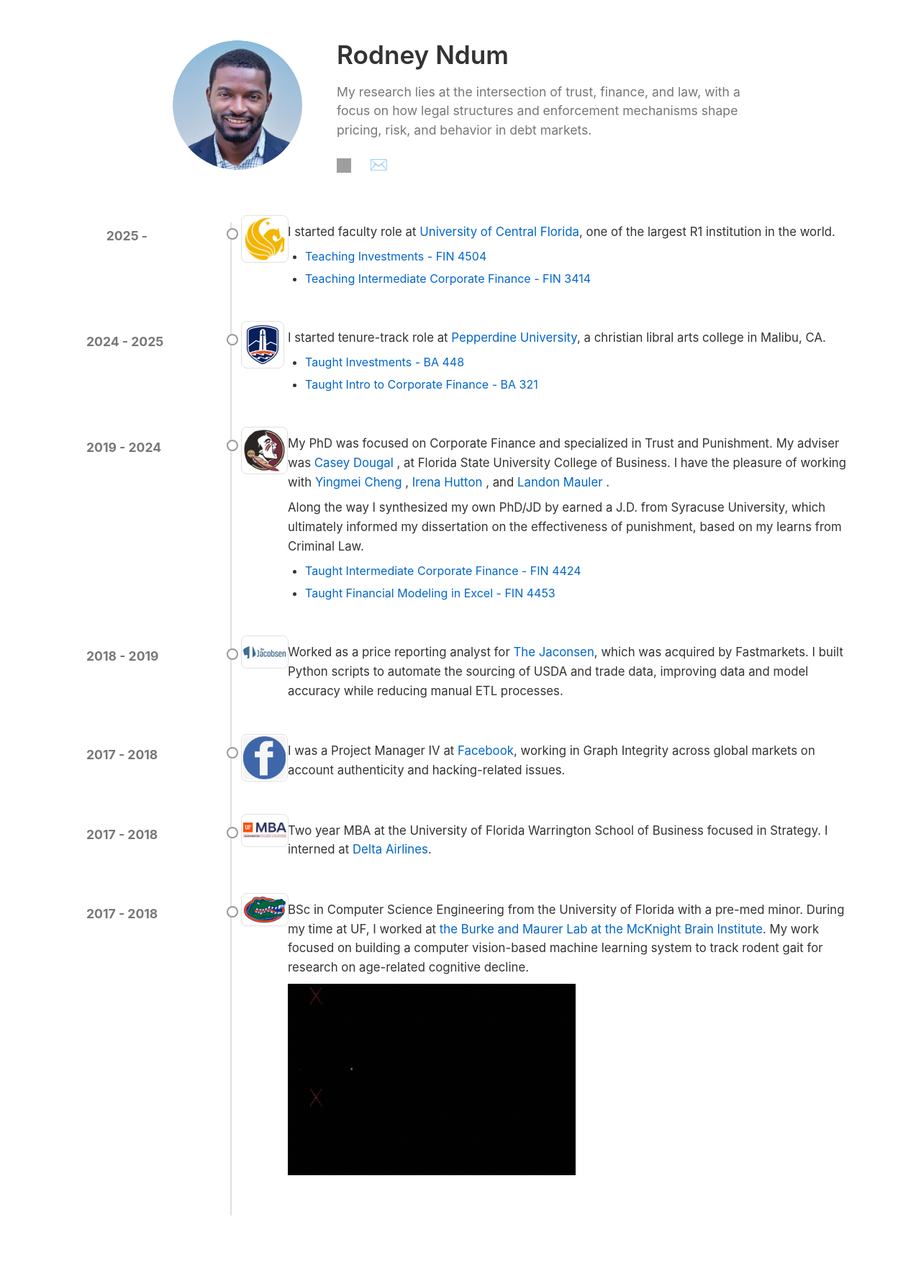
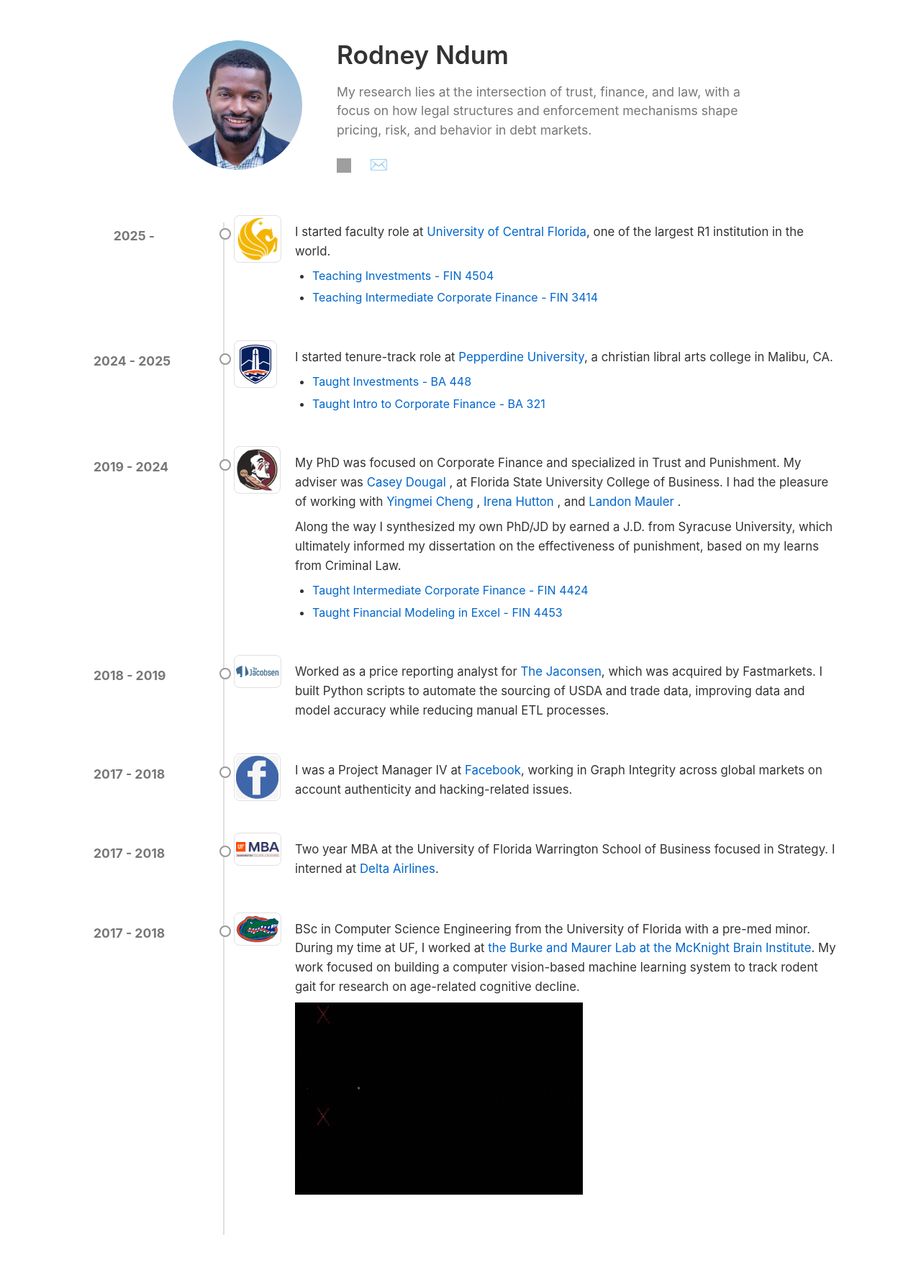
Before and after one commit to rndum/rndum.github.io, a Jekyll site: the page built from index.md, in a window 1280 px wide. Shown: the whole page at 72% size. Built offline with Jekyll 4.4.1, drawn with Linux system fonts in a browser that asks for light colours; before the commit the page ends 1753 px from its top, so only the background shows below that; grey boxes are pictures that could not be loaded.

Commit message:
updated the padding between objects in timeline

```diff
--- a/assets/css/style.css
+++ b/assets/css/style.css
@@ -64,13 +64,13 @@ body {
   position: relative;
   max-width: 800px;
   margin: 2em auto 4em;
-  padding-left: 280px;
+  padding-left: 260px;
 }
 
 .timeline::before {
   content: '';
   position: absolute;
-  left: 220px;
+  left: 200px;
   top: 0;
   height: 100%;
   width: 2px;
@@ -84,7 +84,7 @@ body {
 
 .timeline-date {
   position: absolute;
-  left: -260px;
+  left: -240px;
   top: 5px;
   text-align: right;
   font-weight: 700;
@@ -125,7 +125,7 @@ body {
 }
 
 .timeline-content {
-  padding-left: 20px;
+  padding-left: 40px;
 }
 
 .timeline-content p {
--- a/index.md
+++ b/index.md
@@ -33,7 +33,7 @@ layout: default
   <div class="timeline-dot"></div>
   <img src="/assets/images/fsu.png" class="timeline-icon" />
   <div class="timeline-content">
-    <p>My PhD was focused on Corporate Finance and specialized in Trust and Punishment. My adviser was <a href="https://business.fsu.edu/person/casey-dougal"> Casey Dougal </a>, at Florida State University College of Business. I have the pleasure of working with <a href="https://www.lsu.edu/business/directory/employee-profiles/cheng-yingmei-finance.php"> Yingmei Cheng </a>, <a href="https://business.fsu.edu/person/irena-hutton"> Irena Hutton </a>, and <a href="https://business.fsu.edu/person/landon-mauler"> Landon Mauler </a> .</p>
+    <p>My PhD was focused on Corporate Finance and specialized in Trust and Punishment. My adviser was <a href="https://business.fsu.edu/person/casey-dougal"> Casey Dougal </a>, at Florida State University College of Business. I had the pleasure of working with <a href="https://www.lsu.edu/business/directory/employee-profiles/cheng-yingmei-finance.php"> Yingmei Cheng </a>, <a href="https://business.fsu.edu/person/irena-hutton"> Irena Hutton </a>, and <a href="https://business.fsu.edu/person/landon-mauler"> Landon Mauler </a> .</p>
     <p>
       Along the way I synthesized my own PhD/JD by earned a J.D. from Syracuse University, which ultimately informed my dissertation on the effectiveness of punishment, based on my learns from Criminal Law.
     </p>
```
